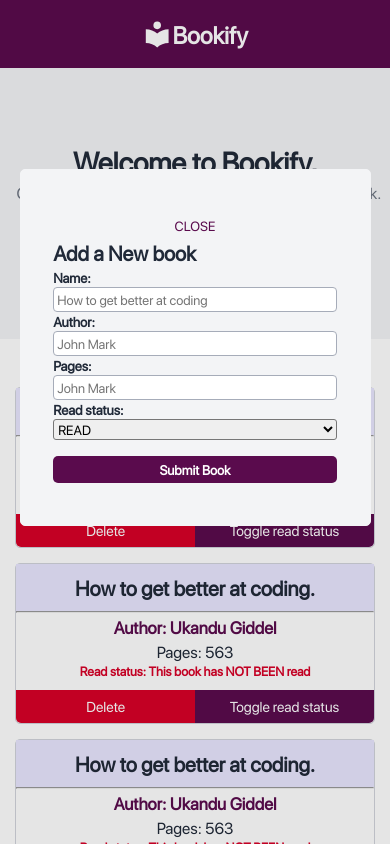
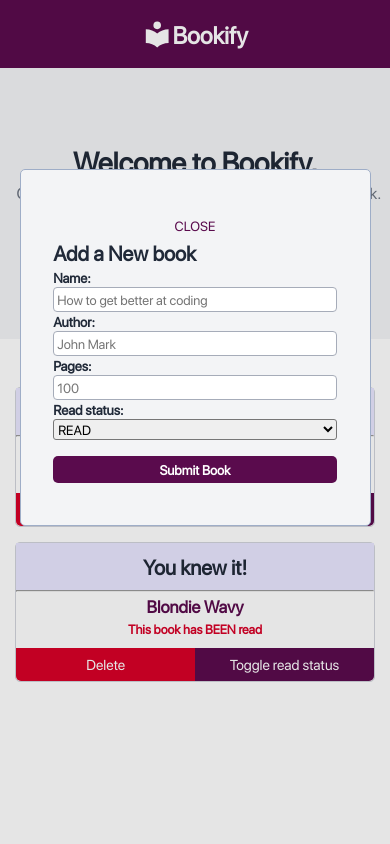
Before and after one commit to giddeluk/bookify, a plain HTML site: page index.html in a window 390 px wide. Both pictures are taken after a click on the button "Add New Book". Drawn offline with Linux system fonts and the light colour scheme.

Commit message:
Complete the Javascript functionality

```diff
--- a/css/styles.css
+++ b/css/styles.css
@@ -198,7 +198,8 @@
   right: 5%;
   border-radius: 5px;
   background-color: #f3f4f6;
-  border: 1px solid #f3f4f6;
+  border: 1px solid hsl(218, 27%, 70%);
+
 }
 #dialog > #dialog-header {
   display: grid;
@@ -222,7 +223,7 @@ select,
 .form-input,
 #dialog-header-p,
 #input-submit,
-#close-popup{
+#close-popup {
   width: 90%;
   margin-left: 5%;
 }
@@ -237,16 +238,17 @@ select,
   border-radius: 4px;
   outline: none;
 }
-#dialog input:focus, #input-read-status:focus {
+#dialog input:focus,
+#input-read-status:focus {
   border: 1px solid #5a0b4d;
 }
-#dialog button:nth-child(1){
+#dialog button:nth-child(1) {
   background-color: #f3f4f6;
   border: none;
   padding: 5px;
   color: #5a0b4d;
 }
-#input-submit{
+#input-submit {
   background-color: #5a0b4d;
   color: white;
   border: none;
@@ -255,7 +257,7 @@ select,
   border-radius: 5px;
   font-weight: bold;
 }
-#input-read-status{
+#input-read-status {
   outline: none;
   border-radius: 3px;
 }
--- a/index.html
+++ b/index.html
@@ -21,27 +21,28 @@
             id="input-name"
             type="text"
             placeholder="How to get better at coding"
+            required
           />
         </div>
         <!-- Author -->
         <div id="input-author-div">
           <label for="input-author">Author:</label>
-          <input class="form-input" id="input-author" type="text" placeholder="John Mark" />
+          <input class="form-input" id="input-author" type="text" placeholder="John Mark" required/>
         </div>
         <!-- Pages -->
         <div id="input-pages-div">
           <label for="input-pages">Pages:</label>
-          <input class="form-input" id="input-pages" type="number" placeholder="John Mark" min="1"/>
+          <input class="form-input" id="input-pages" type="number" placeholder="100" min="1" required/>
         </div>
         <!-- Read Status -->
         <div id="input-read-status-div">
           <label for="input-read-status">Read status:</label>
-          <select class="form-input" name="input-read-status" id="input-read-status">
-            <option value="read">READ</option>
-            <option value="not-read">NOT READ</option>
+          <select class="form-input" name="input-read-status" id="input-read-status" required>
+            <option value="true">READ</option>
+            <option value="false">NOT READ</option>
           </select>
         </div>
-        <button id="input-submit">Submit Book</button>
+        <button type="submit" id="input-submit">Submit Book</button>
       </form>
     </dialog>
     <div class="navbar">
@@ -69,7 +70,7 @@
           <p>View Added Books</p>
         </div>
         <div id="output-div">
-          <div id="card">
+          <!-- <div id="card">
             <p id="card-name">How to get better at coding.</p>
             <hr />
             <p id="card-author">Author: Ukandu Giddel</p>
@@ -112,7 +113,7 @@
               <button id="delete-btn">Delete</button>
               <button id="toggle-button">Toggle read status</button>
             </div>
-          </div>
+          </div> -->
         </div>
       </div>
     </div>
--- a/js/index.js
+++ b/js/index.js
@@ -3,7 +3,140 @@ const addBookPopupButton = document.querySelector(".addBookPopup");
 const outputDiv = document.querySelector("#output-div");
 
 const dialog = document.querySelector("#dialog");
+const closePopup = document.querySelector("#close-popup");
+const inputName = document.querySelector("#input-name");
+const inputAuthor = document.querySelector("#input-author");
+const inputPages = document.querySelector("#input-pages");
+const inputReadStatus = document.querySelector("#input-read-status");
+const inputSubmit = document.querySelector("#input-submit");
 
 addBookPopupButton.addEventListener("click", () => {
-    dialog.showModal();
+  dialog.showModal();
 });
+closePopup.addEventListener("click", (event) => {
+  event.preventDefault();
+  dialog.close();
+});
+inputSubmit.addEventListener("click", (event) => {
+  if (
+    inputName.value == "" ||
+    inputAuthor.value == "" ||
+    inputPages.value == ""
+  ) {
+  } else {
+    event.preventDefault();
+    dialog.close();
+    addBookToLibrary();
+    inputName.value = "";
+    inputAuthor.value = "";
+    inputPages.value = "";
+  }
+});
+// On load
+document.addEventListener("DOMContentLoaded", (e) => {
+  displayBooks();
+});
+
+// Books Array
+const myLibrary = [
+  new Book("Damn!", "Eye test", 23, "false"),
+  new Book("You knew it!", "Blondie Wavy", 34, "true"),
+];
+
+// Book Object constructor
+function Book(name, author, pages, readStatus) {
+  this.name = name;
+  this.author = author;
+  this.pages = pages;
+  this.readStatus = readStatus;
+}
+Book.prototype.setReadStatus = function (condition) {
+  this.readStatus = condition;
+};
+// Add the Book to the Books Array
+function addBookToLibrary() {
+  // Create a New book object
+  let book = new Book(
+    inputName.value,
+    inputAuthor.value,
+    inputPages.value,
+    inputReadStatus.value
+  );
+  // Append it to the array
+  myLibrary.push(book);
+  console.log(myLibrary);
+  // Display
+  displayBooks();
+}
+
+// Display books
+function displayBooks() {
+  outputDiv.innerHTML = "";
+  myLibrary.forEach((item, index) => {
+    let obj = myLibrary[index];
+    let createdCard = document.createElement("div");
+    let createdName = document.createElement("p");
+    let hr = document.createElement("hr");
+    let createdAuthor = document.createElement("p");
+    let createdPages = document.createElement("p");
+    let createdReadStatus = document.createElement("p");
+    let createdActionsDiv = document.createElement("div");
+
+    let createdDeleteBtn = document.createElement("button");
+    let createdToggleButton = document.createElement("button");
+
+    createdCard.setAttribute("id", "card");
+    createdName.setAttribute("id", "card-name");
+    createdAuthor.setAttribute("id", "card-author");
+    createdPages.setAttribute("id", "card-pages");
+    createdActionsDiv.setAttribute("id", "actions");
+
+    // Delete button
+    createdDeleteBtn.setAttribute("id", "delete-btn");
+    // Read and Unread
+    createdToggleButton.setAttribute("id", "toggle-button");
+    createdReadStatus.setAttribute("id", "read-status");
+    // On Delete
+    createdDeleteBtn.addEventListener("click", (event) => {
+      myLibrary.splice(index, 1);
+      displayBooks();
+    });
+    // On read toggled
+    createdToggleButton.addEventListener("click", () => {
+      if (obj.readStatus == "true") {
+        obj.setReadStatus("false");
+        displayBooks();
+        console.log(obj.readStatus);
+      } else if (obj.readStatus == "false") {
+        obj.setReadStatus("true");
+        console.log(obj.readStatus);
+        displayBooks();
+      }
+    });
+
+    createdName.textContent = item.name;
+    createdAuthor.textContent = item.author;
+
+    switch (obj.readStatus) {
+      case "true":
+        createdReadStatus.textContent = "This book has BEEN read";
+        break;
+      case "false":
+        createdReadStatus.textContent = "This book has NOT BEEN read";
+    }
+    createdDeleteBtn.textContent = "Delete";
+    createdToggleButton.textContent = "Toggle read status";
+
+    createdCard.appendChild(createdName);
+    createdCard.appendChild(hr);
+    createdCard.appendChild(createdAuthor);
+    createdCard.appendChild(createdPages);
+    createdCard.appendChild(createdReadStatus);
+
+    createdActionsDiv.appendChild(createdDeleteBtn);
+    createdActionsDiv.appendChild(createdToggleButton);
+    createdCard.appendChild(createdActionsDiv);
+
+    outputDiv.appendChild(createdCard);
+  });
+}
```
